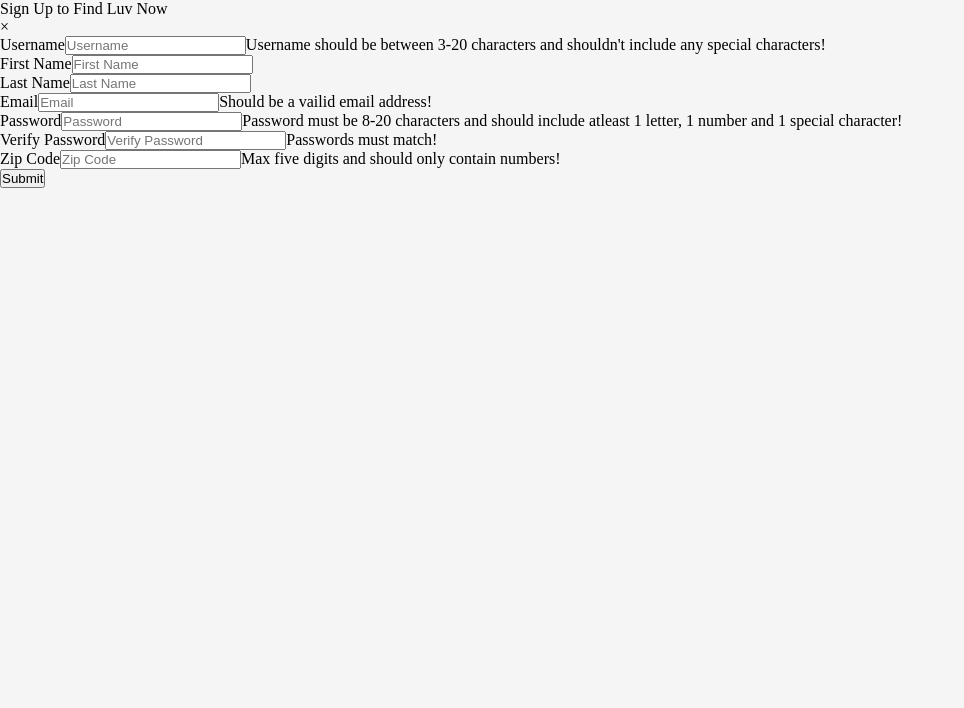
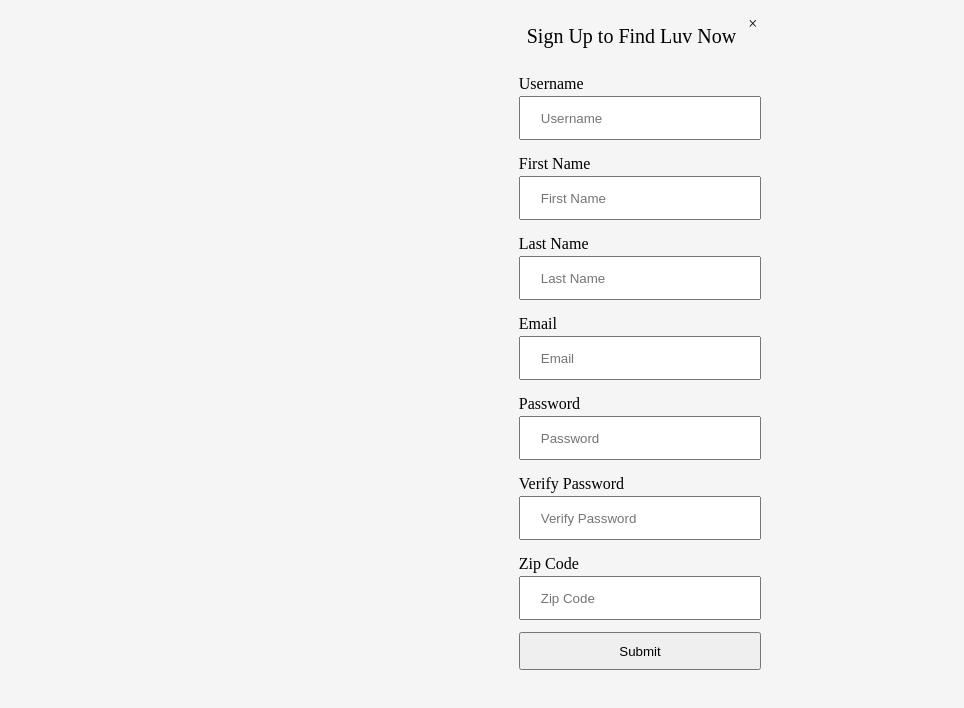
Before and after one commit to bobbygrdn/dating-app, a React (Create React App) app: page / in a window 1280 px wide. Both pictures are taken after a click on the button "Sign Up". Shown: the top 708 px of the page, without its empty margins (0-964 px from the left). Built offline with nearby package versions, Linux system fonts and the light colour scheme; no server answers; a web font is replaced by a local one.

Commit message:
found more of Anthony’s css

```diff
--- a/src/ComponentStyles/CreateSlashLogin.css
+++ b/src/ComponentStyles/CreateSlashLogin.css
@@ -65,3 +65,103 @@
  .login--formInput > input:invalid[focused = true]{
    border: 1px solid red;
  }
+.forms {
+    filter: none;
+    background-color: aliceblue;
+    z-index: 20;
+    width: 350px;
+    height: fit-content;
+    border-radius: 10px;
+  }
+
+  /* create user form div */
+  .createuser--container{
+    width: 100%;
+    height: max-content;
+
+    display: grid;
+    grid-auto-flow: row;
+    grid-template-rows: 1;
+
+    line-height: 1.5;
+    place-content: center;
+
+    text-align: center;
+
+    padding: 0.5rem;
+  }
+
+  /* create user header div contains title and closebtn */
+  .createuser--header{
+    width: 100%;
+    height: 100%;
+
+    display: grid;
+    grid-auto-flow: column;
+
+  }
+
+  /* Title */
+  .createuser--title{
+
+    line-height: 2;
+    padding: 0.5rem;
+    font-size: 20px;
+    line-clamp: 20px;
+  }
+
+  /* Close Button */
+  .createuser--closebtn{
+
+    padding: 0.25rem;
+  }
+
+  /* Form and Form input selectors begin now */
+
+  /* Create user form */
+  .createuser--formWrapper{
+    width: 100%;
+    height: 100%;
+    display: grid;
+
+    gap: 0.5rem;
+  }
+
+  /* Create user form input divs */
+  .createuser--Inputs{
+    display: flex;
+    flex-direction: column;
+
+    padding-bottom: 0.25rem;
+  }
+
+  /* input fields */
+  .createuser--Inputs > input{
+  min-width: 100%;
+  height: 30px;
+  padding: 20px;
+  }
+
+  .createuser--Inputs > label{
+    padding-top: 0.5rem;
+    text-align: start;
+  }
+
+  .btn--submit{
+    display: inline-block;
+    margin-top: 0.5rem;
+    padding: 0.60rem;
+    width: 100%;
+  }
+
+  .form--errorMessages{
+    display: none;
+    color: red;
+  }
+
+  .createuser--Inputs > input:invalid[focused = true] ~ .form--errorMessages{
+    display: block;
+  }
+  .createuser--Inputs > input:invalid[focused = true]{
+    border: 1px solid red;
+  }
```
